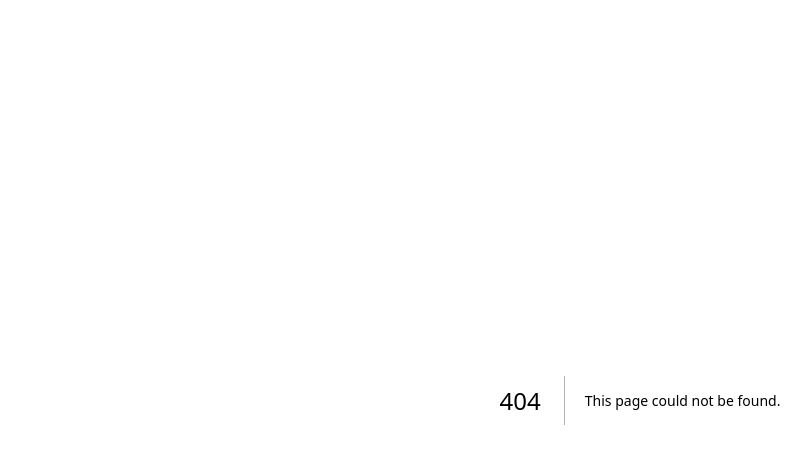
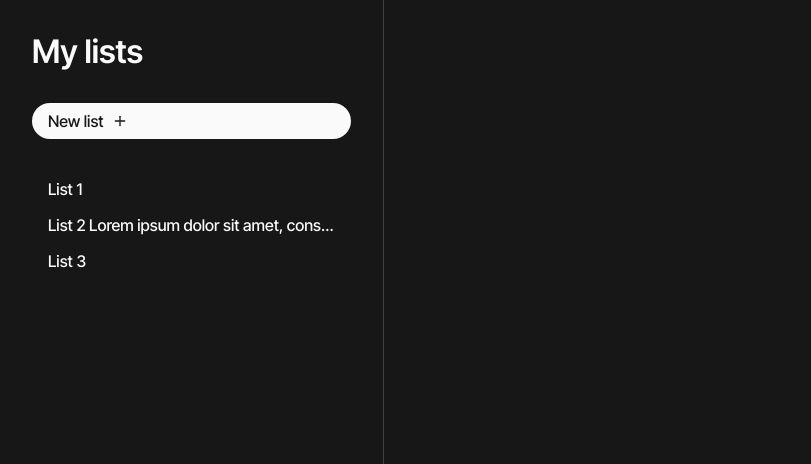
Before and after one commit to mikeploythai/foodlist-dev, a Next.js app: page /app in a window 1280 px wide. Before the commit this address had no page. Shown: the top 464 px of the page, without its empty margins (0-811 px from the left). Built offline with nearby package versions, Linux system fonts and the light colour scheme.

Commit message:
Created route groups to prep for landing page/protected routes and added dynamic metadata for app page

```diff
--- a/src/app/page.tsx
+++ b/src/app/(private)/app/page.tsx
@@ -36,11 +36,18 @@ import dayjs from "dayjs";
 import relativeTime from "dayjs/plugin/relativeTime";
 import Link from "next/link";
 
-export default function App({
-  searchParams,
-}: {
+type Props = {
   searchParams?: { id?: string };
-}) {
+};
+
+export async function generateMetadata({ searchParams }: Props) {
+  const list = tempLists.filter(({ id }) => id === searchParams?.id)[0];
+  if (!list) return;
+
+  return { title: list.name };
+}
+
+export default function App({ searchParams }: Props) {
   return (
     <div className={styles.root}>
       <aside
@@ -59,7 +66,7 @@ export default function App({
           {tempLists.map((list) => (
             <Link
               key={list.id}
-              href={`/?id=${list.id}`}
+              href={`/app?id=${list.id}`}
               className={
                 list.id !== searchParams?.id ? ghostBtn : styles.activeList
               }
--- /dev/null
+++ b/src/app/(private)/layout.tsx
@@ -0,0 +1,27 @@
+import { sans } from "@/styles/fonts";
+import "@/styles/globals.css";
+import type { Metadata } from "next";
+import { Toaster } from "sonner";
+
+export const metadata: Metadata = {
+  title: {
+    template: "%s | FoodList",
+    default: "My lists | FoodList",
+  },
+  description: "Generated by create next app",
+};
+
+export default function AppLayout({
+  children,
+}: Readonly<{
+  children: React.ReactNode;
+}>) {
+  return (
+    <html lang="en">
+      <body className={sans.className}>
+        {children}
+        <Toaster theme="dark" style={{ pointerEvents: "auto" }} richColors />
+      </body>
+    </html>
+  );
+}
--- a/src/app/layout.tsx
+++ b/src/app/(public)/layout.tsx
@@ -1,24 +1,20 @@
 import { sans } from "@/styles/fonts";
 import "@/styles/globals.css";
 import type { Metadata } from "next";
-import { Toaster } from "sonner";
 
 export const metadata: Metadata = {
-  title: "Create Next App",
+  title: "FoodList",
   description: "Generated by create next app",
 };
 
-export default function RootLayout({
+export default function LandingLayout({
   children,
 }: Readonly<{
   children: React.ReactNode;
 }>) {
   return (
     <html lang="en">
-      <body className={sans.className}>
-        {children}
-        <Toaster theme="dark" style={{ pointerEvents: "auto" }} richColors />
-      </body>
+      <body className={sans.className}>{children}</body>
     </html>
   );
 }
--- /dev/null
+++ b/src/app/(public)/page.tsx
@@ -0,0 +1,3 @@
+export default function Home() {
+  return <main></main>;
+}
```
